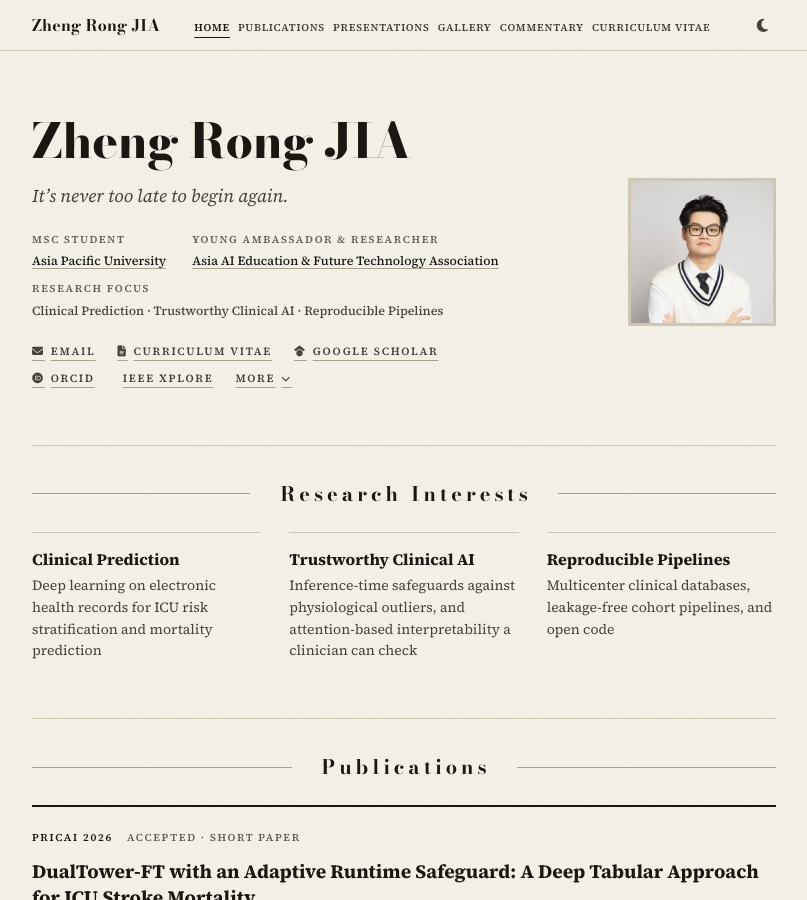
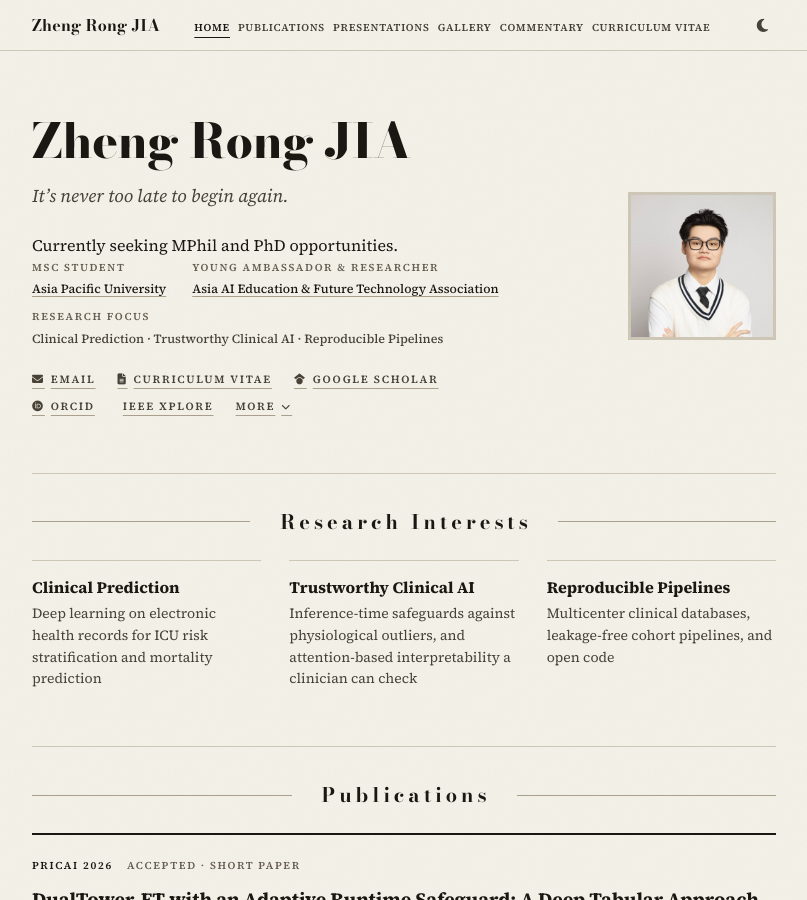
Before and after one commit to ZR-JIA/zr-jia.github.io, a Jekyll site: the page built from _pages/index.md, in a window 1280 px wide and 900 px high. Shown: the whole window, without its empty margins (236-1043 px from the left). Built offline with Jekyll 4.4.1, drawn with Linux system fonts in a browser that asks for light colours; a style sheet for code colours, icons or effects is not loaded.

Commit message:
Update index.md

```diff
--- a/_pages/index.md
+++ b/_pages/index.md
@@ -12,6 +12,7 @@ description: "AI researcher specializing in Clinical AI and deep learning on ele
     <div class="hero-left">
       <h1 class="hero-name">Zheng Rong JIA</h1>
       <p class="hero-slogan">It’s never too late to begin again.</p>
+      <p class="hero-opportunity">Currently seeking MPhil and PhD opportunities.</p>
       <div class="hero-roles">
         <div class="hero-role">
           <p class="hero-role-label">MSc Student</p>
```
